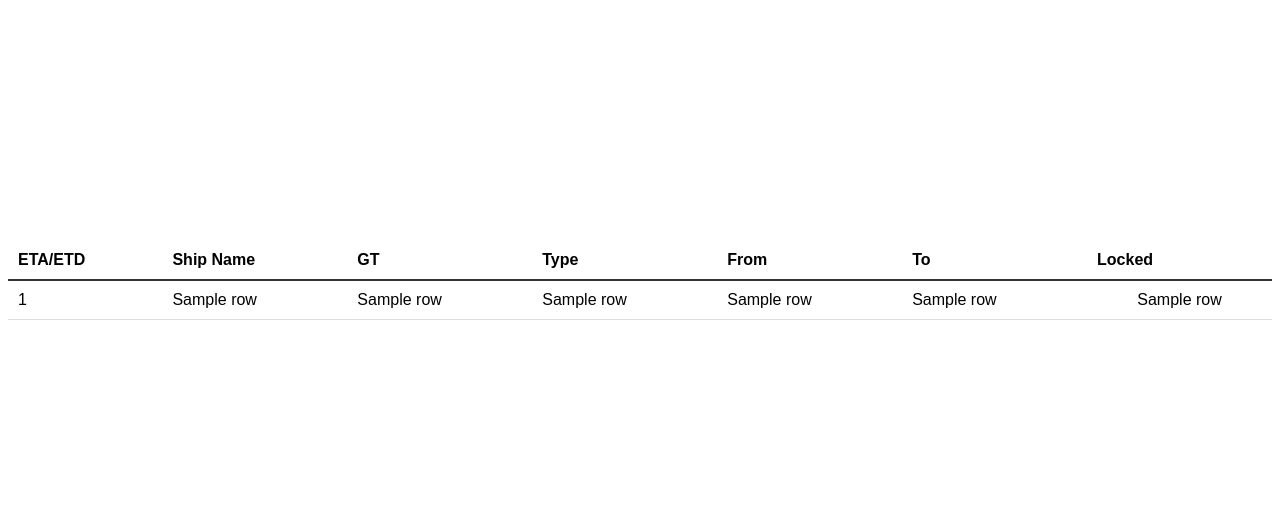
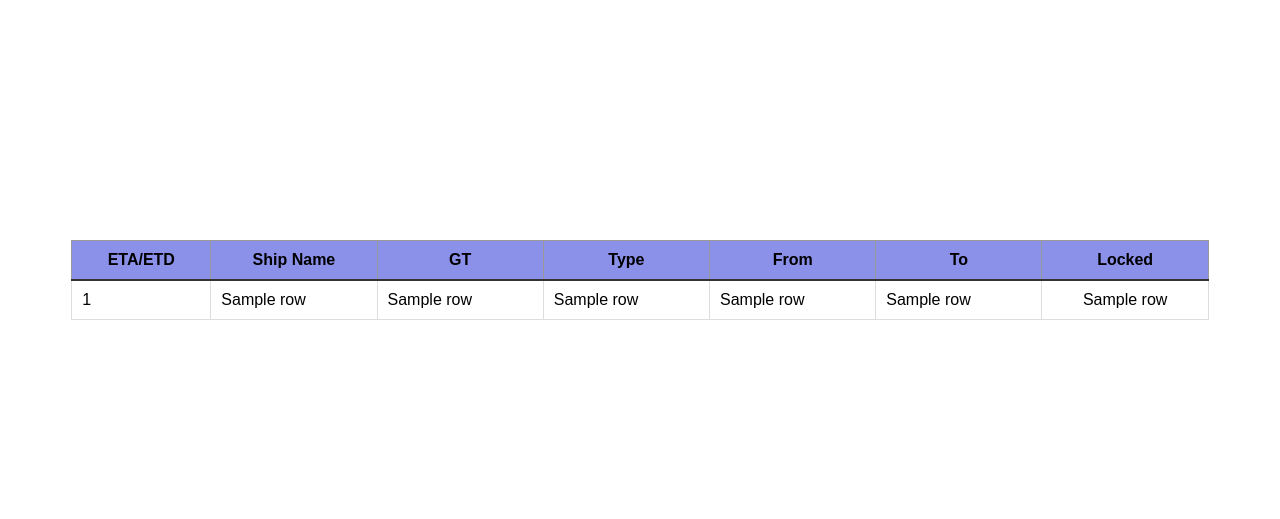
Before and after one commit to Tardigrade420/Motulo, a Flask app: template templates/index.html in a window 1280 px wide. Shown: the part 422-941 px from the top of the page. Run offline with Flask 3, Linux system fonts and the light colour scheme; the template is opened without the code that fills it: most values are stand-ins (such as "Sample title", 1, 10 or a date in 2020); parts of the project's set-up code (start-up, migrations or seed data) failed here and were passed over.

Commit message:
Version1

```diff
--- a/Losliste.py
+++ b/Losliste.py
@@ -65,7 +65,7 @@ def des_query(des):
    con = sqlite3.connect('motulo.db')
    cur = con.cursor()
    col = "_0_ETA_ETD, _3_Ship_Name, _4_GT, _5_Type, _6_From, _7_To, _9_Locked"
-   query = f'SELECT {col} FROM los WHERE (LOWER(_6_From) LIKE "{des}" OR LOWER(_7_To) LIKE "{des}") AND CAST(_4_GT AS INTEGER) >= 20000'
+   query = f'SELECT {col} FROM los WHERE (LOWER(_6_From) LIKE "{des}" OR LOWER(_7_To) LIKE "{des}" OR LOWER(_7_To) LIKE "sture" OR LOWER(_6_From) LIKE "sture") AND CAST(_4_GT AS INTEGER) >= 20000'
    cur.execute(query)
    res = cur.fetchall()
    cur.close()
--- a/static/css/main.css
+++ b/static/css/main.css
@@ -20,22 +20,26 @@ body {
 
 /* Apply styles to the table with class "table" */
 .table {
-    width: 100%;
+    width: 90%;
     border-collapse: collapse;
     margin-bottom: 20px;
     font-family: Arial, sans-serif;
 }
 
 /* Style the table header (thead) */
-.table thead {
-    background-color: #5e5656;
+.thead {
+    background-color: #1b1919af;
 }
 
 /* Style table header cells (th) */
 .table th {
-    text-align: left;
+    text-align: center;
+    background-color: #8b91e9;
     padding: 10px;
     border-bottom: 2px solid #333;
+    border-top: 1px solid #999;
+    border-left: 1px solid #999;
+    border-right: 1px solid #999;
 }
 
 /* Style table rows (tr) */
@@ -52,6 +56,9 @@ body {
 .table td {
     padding: 10px;
     border-bottom: 1px solid #ddd;
+    border-top: 1px solid #ddd;
+    border-left: 1px solid #ddd;
+    border-right: 1px solid #ddd;
 }
 
 /* Hover effect on rows */
--- a/templates/index.html
+++ b/templates/index.html
@@ -14,7 +14,7 @@
 
 <div class="table-container">
     <table class="table">
-        <thead>
+        <thead class="thead">
             <tr>
                 <th>ETA/ETD</th>
                 <th>Ship Name</th>
```
Also changed, not shown: requirements.txt (+10 -0 lines), motulo.db, readme.md (added).
